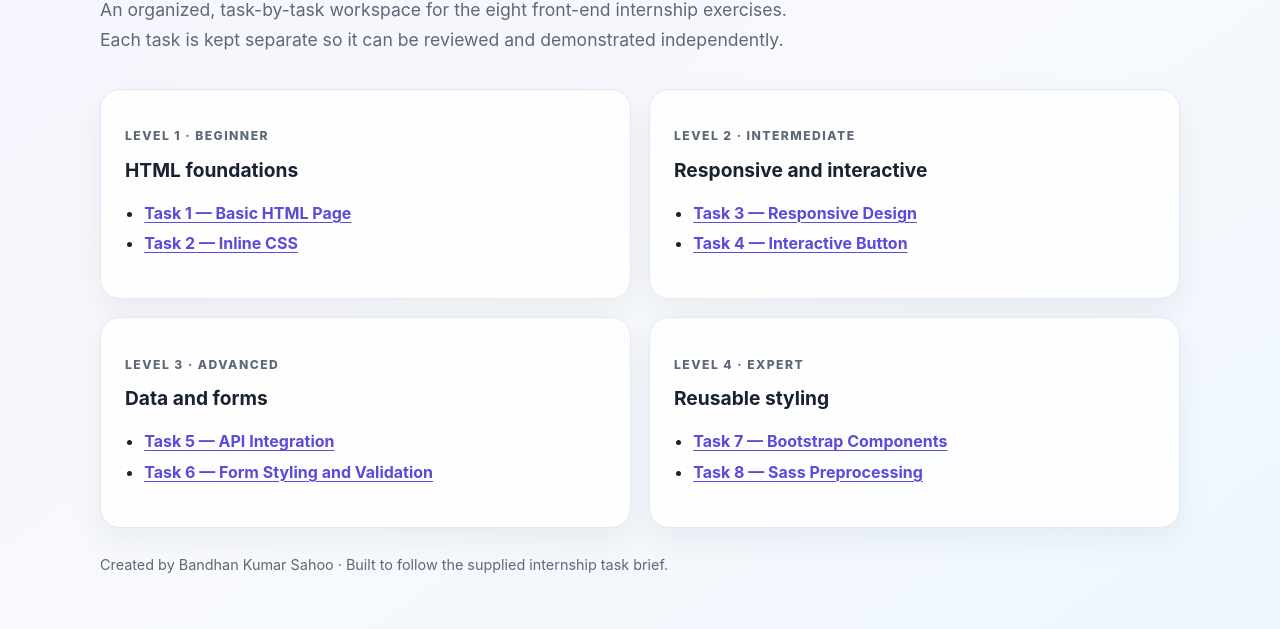
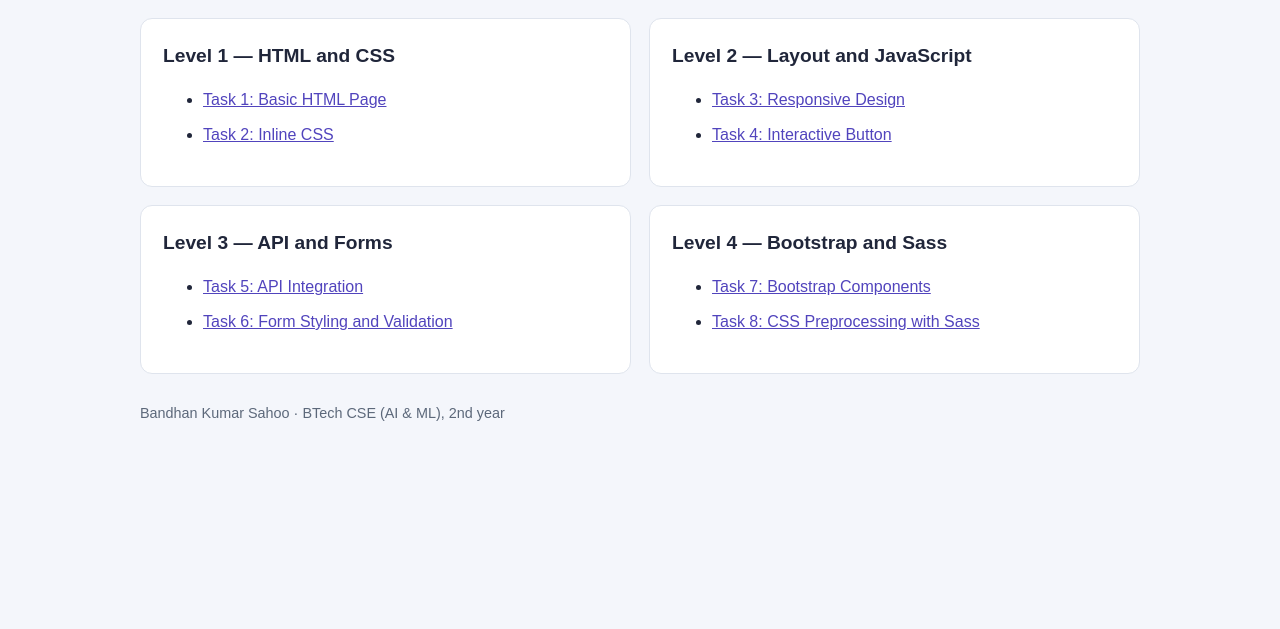
Before and after one commit to Bandhan-lab/cognifyz-frontend-internship, a website: page index.html in a window 1280 px wide. Shown: the part 268-897 px from the top of the page. After the commit the page ends 800 px from the top, so only its background shows below. Drawn offline with Linux system fonts and the light colour scheme.

Commit message:
Simplify homepage to reflect a student project

```diff
--- a/index.html
+++ b/index.html
@@ -3,39 +3,135 @@
 <head>
   <meta charset="utf-8">
   <meta name="viewport" content="width=device-width, initial-scale=1">
-  <meta name="description" content="A task index for the Cognifyz Front-End Development internship project.">
-  <title>Cognifyz Internship | Task Index</title>
-<link rel="icon" href="data:,">
+  <meta name="description" content="My eight Cognifyz front-end internship tasks.">
+  <title>My Cognifyz Front-End Tasks</title>
+  <link rel="icon" href="data:,">
   <style>
-    :root { color-scheme: light; --ink:#182230; --muted:#5d6878; --brand:#5b4bdb; --line:#e4e8ef; --surface:#fff; --wash:#f5f6fb; }
-    * { box-sizing:border-box; }
-    body { margin:0; font-family:Inter, ui-sans-serif, system-ui, -apple-system, "Segoe UI", sans-serif; color:var(--ink); background:linear-gradient(145deg,#f6f4ff,#f7f9fc 55%,#eef7ff); }
-    main { width:min(1080px,92vw); margin:0 auto; padding:56px 0; }
-    .eyebrow { color:var(--brand); font-weight:800; text-transform:uppercase; letter-spacing:.12em; font-size:.76rem; }
-    h1 { font-size:clamp(2.2rem,6vw,4.6rem); line-height:1.02; letter-spacing:-.055em; margin:.6rem 0 1rem; max-width:800px; }
-    .lead { color:var(--muted); font-size:1.1rem; line-height:1.7; max-width:720px; }
-    .grid { display:grid; grid-template-columns:repeat(2,minmax(0,1fr)); gap:18px; margin-top:34px; }
-    .card { background:rgba(255,255,255,.88); border:1px solid var(--line); border-radius:20px; padding:24px; box-shadow:0 12px 30px #202b4510; }
-    .card h2 { margin:.3rem 0 .8rem; font-size:1.2rem; }
-    .card p { color:var(--muted); line-height:1.6; }
-    ul { padding-left:1.2rem; line-height:1.9; }
-    a { color:var(--brand); font-weight:650; text-decoration-thickness:1px; text-underline-offset:3px; }
-    footer { margin-top:28px; color:var(--muted); font-size:.9rem; }
-    @media(max-width:650px) { main{padding:34px 0}.grid{grid-template-columns:1fr}.card{padding:20px} }
+    * { box-sizing: border-box; }
+
+    body {
+      margin: 0;
+      font-family: Arial, sans-serif;
+      line-height: 1.6;
+      color: #20263a;
+      background: #f4f6fb;
+    }
+
+    main {
+      width: min(1000px, 92%);
+      margin: 0 auto;
+      padding: 40px 0;
+    }
+
+    h1 {
+      margin-bottom: 8px;
+      font-size: clamp(2rem, 5vw, 3rem);
+    }
+
+    .intro {
+      max-width: 680px;
+      color: #5c687a;
+    }
+
+    .levels {
+      display: grid;
+      grid-template-columns: repeat(2, minmax(0, 1fr));
+      gap: 18px;
+      margin-top: 28px;
+    }
+
+    .level {
+      padding: 22px;
+      background: white;
+      border: 1px solid #dfe4ed;
+      border-radius: 12px;
+    }
+
+    .level h2 {
+      margin-top: 0;
+      font-size: 1.2rem;
+    }
+
+    li {
+      margin: 9px 0;
+    }
+
+    a {
+      color: #5144bd;
+    }
+
+    a:focus-visible {
+      outline: 3px solid #a9a0ff;
+      outline-offset: 3px;
+    }
+
+    footer {
+      margin-top: 28px;
+      color: #5c687a;
+      font-size: 0.9rem;
+    }
+
+    @media (max-width: 620px) {
+      main {
+        padding: 26px 0;
+      }
+
+      .levels {
+        grid-template-columns: 1fr;
+      }
+
+      .level {
+        padding: 18px;
+      }
+    }
   </style>
 </head>
 <body>
   <main>
-    <p class="eyebrow">Cognifyz · Front-End Development</p>
-    <h1>Build small.<br>Ship thoughtfully.</h1>
-    <p class="lead">An organized, task-by-task workspace for the eight front-end internship exercises. Each task is kept separate so it can be reviewed and demonstrated independently.</p>
-    <section class="grid" aria-label="Internship task levels">
-      <article class="card"><p class="eyebrow">Level 1 · Beginner</p><h2>HTML foundations</h2><ul><li><a href="level-1/task-1-basic-html/">Task 1 — Basic HTML Page</a></li><li><a href="level-1/task-2-inline-css/">Task 2 — Inline CSS</a></li></ul></article>
-      <article class="card"><p class="eyebrow">Level 2 · Intermediate</p><h2>Responsive and interactive</h2><ul><li><a href="level-2/task-3-responsive-design/">Task 3 — Responsive Design</a></li><li><a href="level-2/task-4-interactive-button/">Task 4 — Interactive Button</a></li></ul></article>
-      <article class="card"><p class="eyebrow">Level 3 · Advanced</p><h2>Data and forms</h2><ul><li><a href="level-3/task-5-api-integration/">Task 5 — API Integration</a></li><li><a href="level-3/task-6-form-validation/">Task 6 — Form Styling and Validation</a></li></ul></article>
-      <article class="card"><p class="eyebrow">Level 4 · Expert</p><h2>Reusable styling</h2><ul><li><a href="level-4/task-7-bootstrap-components/">Task 7 — Bootstrap Components</a></li><li><a href="level-4/task-8-sass/">Task 8 — Sass Preprocessing</a></li></ul></article>
+    <p>My Cognifyz internship project</p>
+    <h1>Front-End Development Tasks</h1>
+    <p class="intro">
+      Hi, I'm Bandhan. I made these eight pages while practising the front-end
+      topics from the internship task list. Open any task below to see the example.
+    </p>
+
+    <section class="levels" aria-label="Tasks grouped by level">
+      <article class="level">
+        <h2>Level 1 — HTML and CSS</h2>
+        <ul>
+          <li><a href="level-1/task-1-basic-html/">Task 1: Basic HTML Page</a></li>
+          <li><a href="level-1/task-2-inline-css/">Task 2: Inline CSS</a></li>
+        </ul>
+      </article>
+
+      <article class="level">
+        <h2>Level 2 — Layout and JavaScript</h2>
+        <ul>
+          <li><a href="level-2/task-3-responsive-design/">Task 3: Responsive Design</a></li>
+          <li><a href="level-2/task-4-interactive-button/">Task 4: Interactive Button</a></li>
+        </ul>
+      </article>
+
+      <article class="level">
+        <h2>Level 3 — API and Forms</h2>
+        <ul>
+          <li><a href="level-3/task-5-api-integration/">Task 5: API Integration</a></li>
+          <li><a href="level-3/task-6-form-validation/">Task 6: Form Styling and Validation</a></li>
+        </ul>
+      </article>
+
+      <article class="level">
+        <h2>Level 4 — Bootstrap and Sass</h2>
+        <ul>
+          <li><a href="level-4/task-7-bootstrap-components/">Task 7: Bootstrap Components</a></li>
+          <li><a href="level-4/task-8-sass/">Task 8: CSS Preprocessing with Sass</a></li>
+        </ul>
+      </article>
     </section>
-    <footer>Created by Bandhan Kumar Sahoo · Built to follow the supplied internship task brief.</footer>
+
+    <footer>
+      Bandhan Kumar Sahoo · BTech CSE (AI &amp; ML), 2nd year
+    </footer>
   </main>
 </body>
 </html>
```
